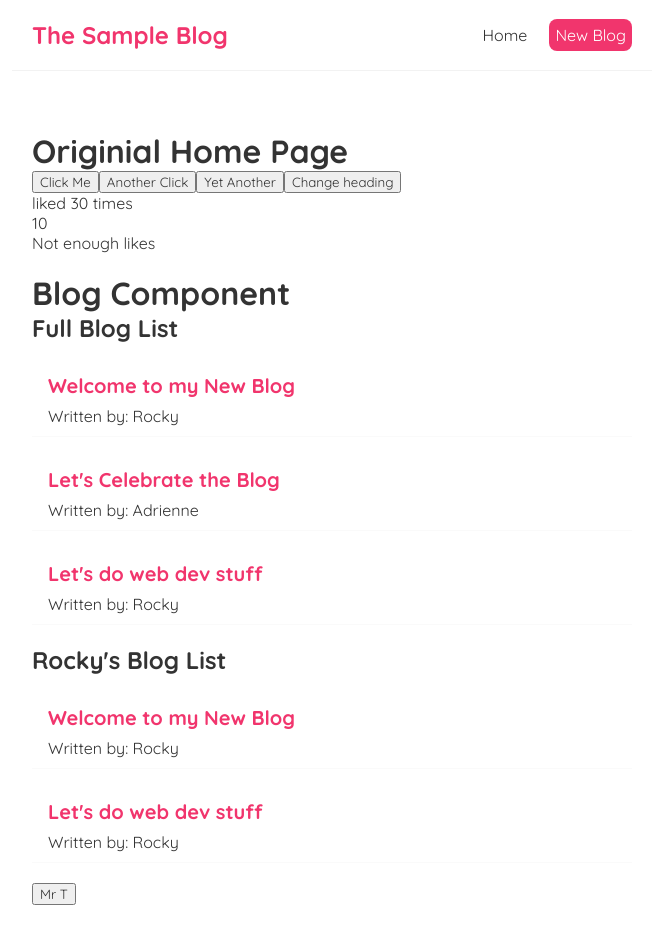
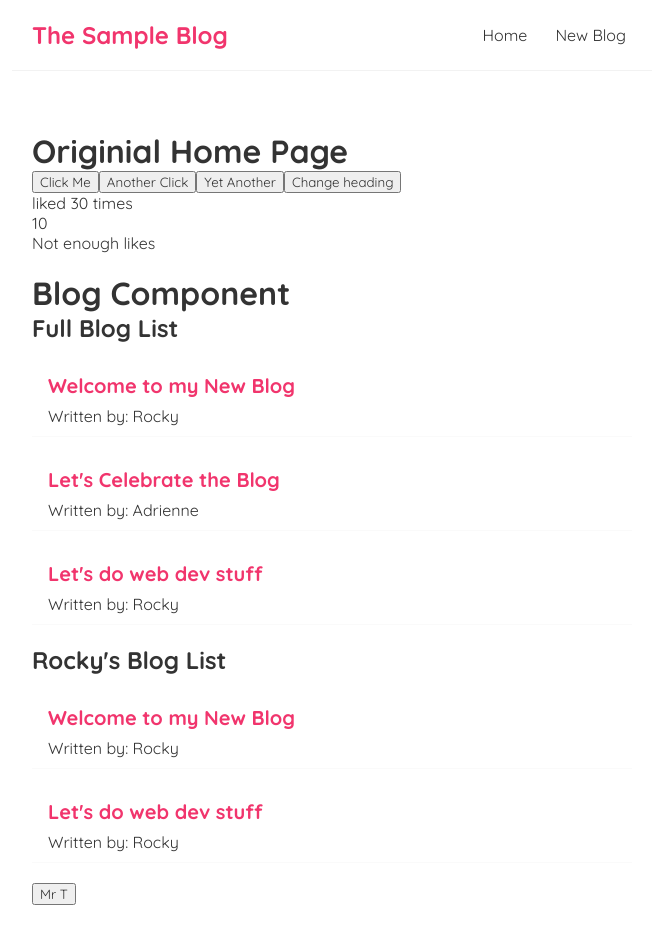
Before and after one commit to SethKalkstein/react-simple-blog, a React (Create React App) app: page / in a window 1280 px wide. Shown: the top 944 px of the page, without its empty margins (308-971 px from the left). Built offline with nearby package versions, Linux system fonts and the light colour scheme; data requests are answered from the project's data file.

Commit message:
used Link tag instead of anchor tab for links within the domain.

```diff
--- a/src/NavBar.js
+++ b/src/NavBar.js
@@ -1,15 +1,19 @@
+import { Link } from "react-router-dom";
+
 const NavBar = () => {
     return (
         <nav className="navbar">
             <h1>The Sample Blog</h1>
             <div className="links">
-                <a href="/">Home</a>
+{/*                 <a href="/">Home</a>
                 <a href="/create" style={{
                     //inline style written in object format with camel case keys
                     color: "white",
                     backgroundColor: "#f1356d",
                     borderRadius: "8px"
-                }}>New Blog</a>
+                }}>New Blog</a> */}
+                <Link to="/">Home</Link>
+                <Link to="/create">New Blog</Link>
             </div>
         </nav>
 
```
